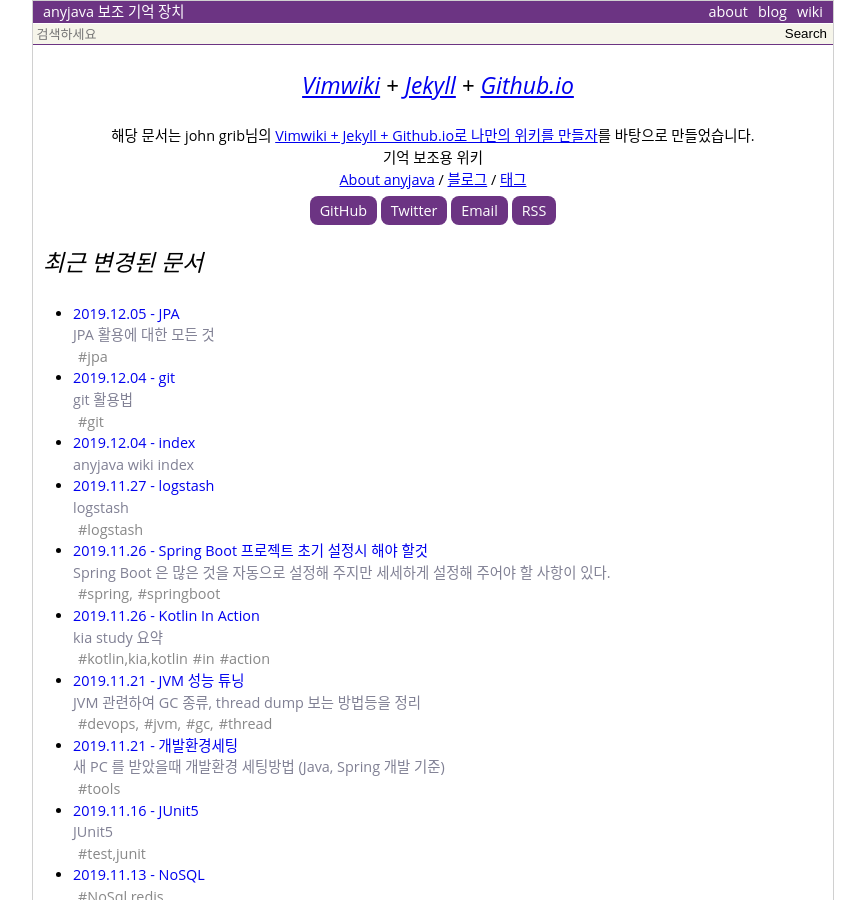
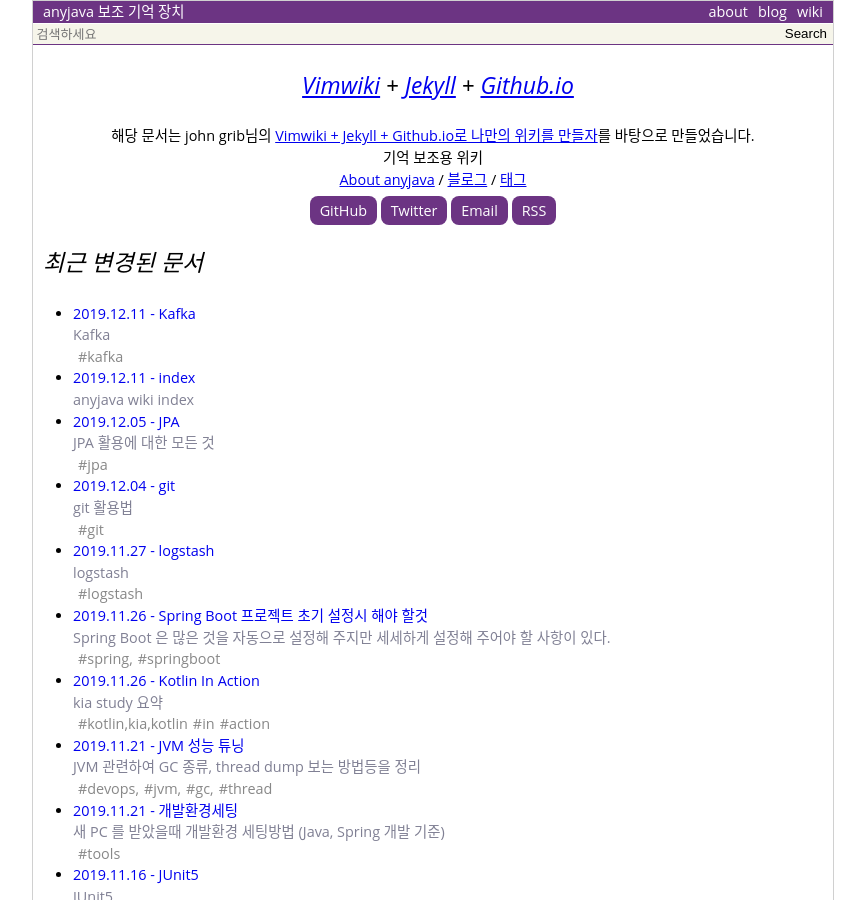
Before and after one commit to anyjava/anyjava.github.io, a Jekyll site: the page built from index.html, in a window 1280 px wide and 900 px high. Shown: the whole window, without its empty margins (207-1072 px from the left). Built offline with Jekyll 4.4.1, drawn with Linux system fonts in a browser that asks for light colours; some of the changed text lies outside the part shown.

Commit message:
ADD kafka.md

```diff
--- a/_data/tagList.yml
+++ b/_data/tagList.yml
@@ -24,14 +24,15 @@
 - interface
 - jackson
 - java
+- 'Java,'
 - 'java,'
-- 'Java,'
 - jpa
 - 'jpa,'
 - 'json,'
 - junit
 - 'jvm,'
 - jwt
+- kafka
 - kotlin
 - 'kotlin,kia,kotlin'
 - linux
--- a/_data/tagMap.yml
+++ b/_data/tagMap.yml
@@ -76,6 +76,8 @@
     - {fileName: Jvm}
 jwt:
     - {fileName: JWT}
+kafka:
+    - {fileName: Kafka}
 kotlin:
     - {fileName: Kotlin}
 'kotlin,kia,kotlin':
--- a/_wiki/index.md
+++ b/_wiki/index.md
@@ -3,7 +3,7 @@
 title   : index
 summary : anyjava wiki index
 date    : 2018-08-15 19:41:36 +0900
-updated : 2019-12-04 08:48:56 +0900
+updated : 2019-12-11 09:16:26 +0900
 tags    :
 toc     : true
 public  : true
@@ -54,6 +54,7 @@
 	* [[CORS (Cross Origin Resource Sharing)]]
 	* [[XSS]]
 * [[logstash]]
+* [[Kafka]]
 * [[CodeReview]]
 	*
 
```
Also changed, not shown: _data/pageMap.yml (+10 -2 lines), _wiki/Kafka.md (added, +22 -0 lines).
